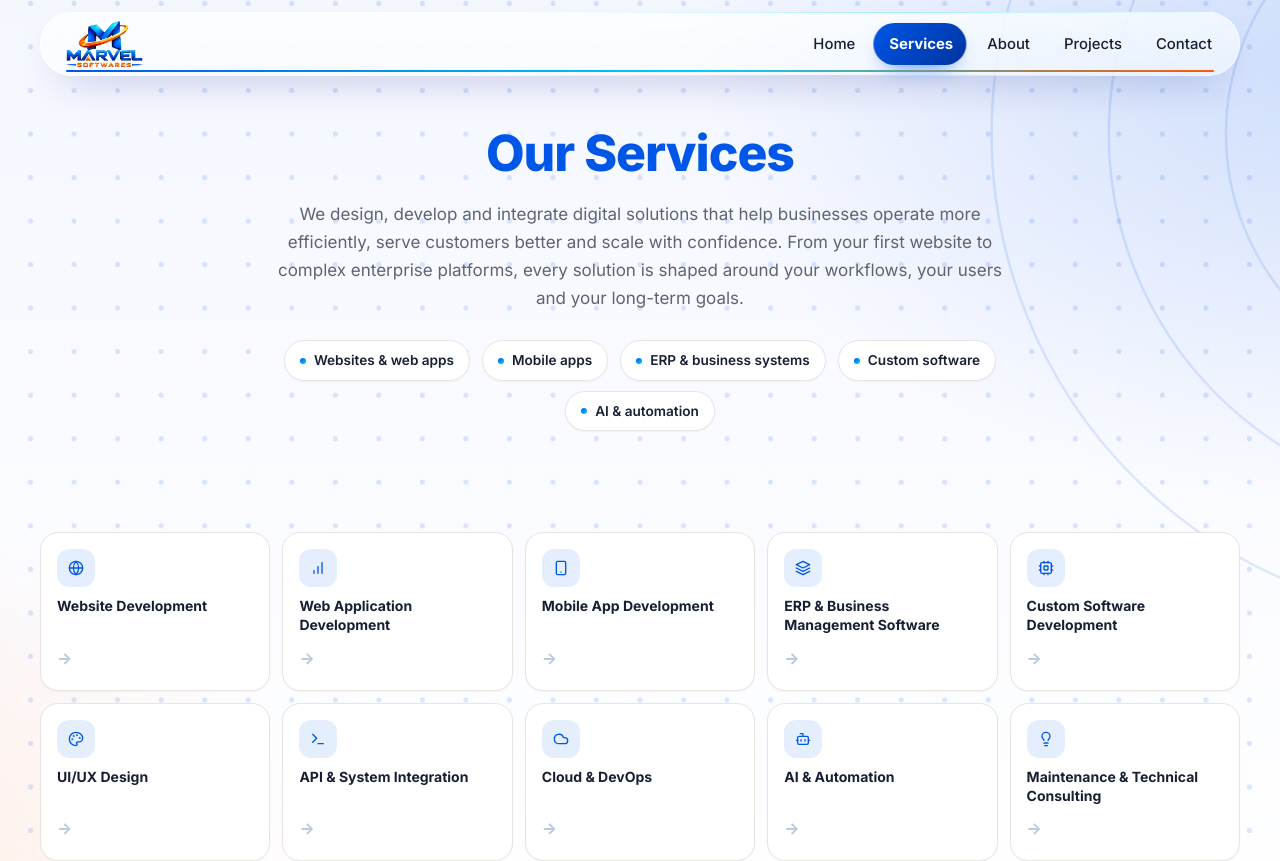
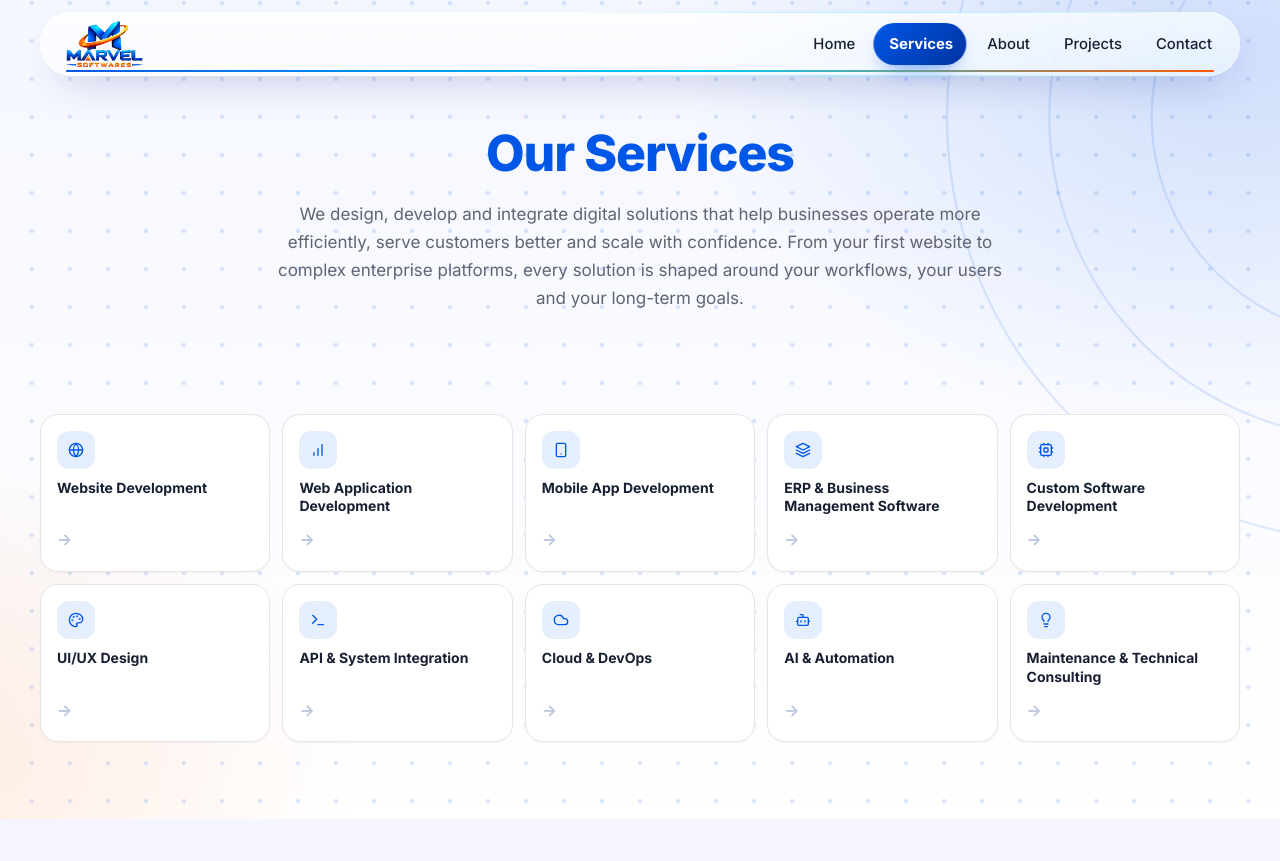
Before and after one commit to Lethinkj/marvel-softwares, a React (Vite) app: page /services in a window 1280 px wide. Shown: the top 861 px of the page. Built offline with nearby package versions, Linux system fonts and the light colour scheme.

Commit message:
feat: Remove page hero chips from Services component for cleaner layout

```diff
--- a/src/pages/Services.tsx
+++ b/src/pages/Services.tsx
@@ -99,17 +99,6 @@ export const Services: React.FC = () => (
             first website to complex enterprise platforms, every solution is shaped around
             your workflows, your users and your long-term goals.
           </p>
-
-          <ul className="page-hero-chips">
-            {['Websites & web apps', 'Mobile apps', 'ERP & business systems', 'Custom software', 'AI & automation'].map(
-              (chip) => (
-                <li key={chip} className="page-hero-chip">
-                  <span className="page-hero-chip-dot" aria-hidden="true" />
-                  {chip}
-                </li>
-              ),
-            )}
-          </ul>
         </div>
 
         {/* Jump straight to the solution you need */}
```
